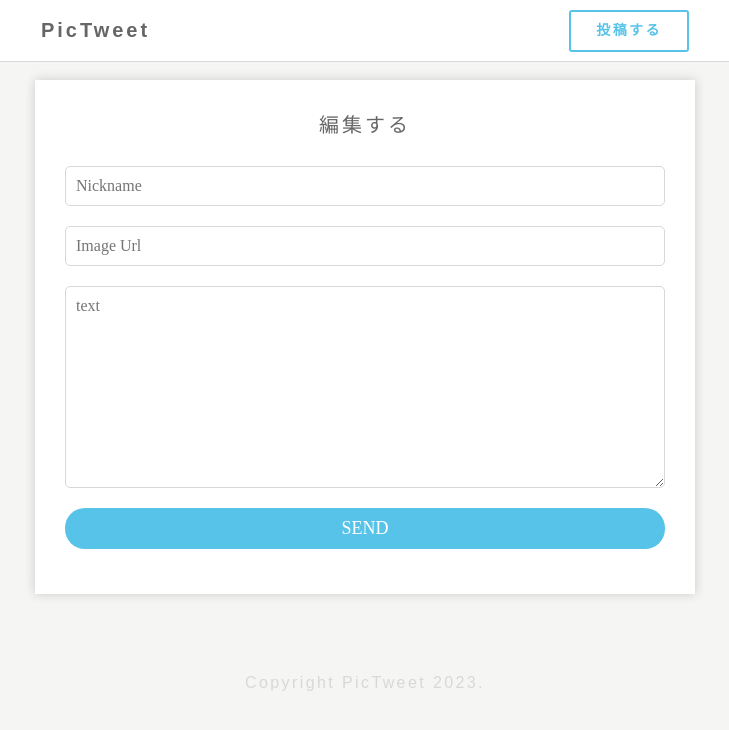
After one commit to ArgonSys/django_pictweet, a Django app: template tweets/templates/tweets_edit.html in a window 1280 px wide. The commit adds this page. Shown: the top 730 px of the page, without its empty margins (275-1004 px from the left). Run offline with Django 5.2, Linux system fonts and the light colour scheme; the template is opened without the code that fills it: values that come from a table or form of the project are taken from there, others are empty.

Commit message:
編集テンプレートの作成

```diff
--- /dev/null
+++ b/tweets/templates/tweets_edit.html
@@ -0,0 +1,16 @@
+{% extends "base.html" %}
+
+{% block main %}
+<div class="contents row">
+  <div class="container">
+    <h3>編集する</h3>
+    <form method="post">
+      {% csrf_token %}
+      {{ form.name }}
+      {{ form.image }}
+      {{ form.text }}
+      <input name="commit" type="submit" value="SEND">
+    </form>
+  </div>
+</div>
+{% endblock %}
--- a/tweets/templates/tweets_index.html
+++ b/tweets/templates/tweets_index.html
@@ -14,6 +14,9 @@
               <button type="submit">削除</button>
             </form>
           </li>
+          <li>
+            <a href="{% url 'tweets:edit' tweet.id %}">編集</a>
+          </li>
         </ul>
       </div>
       <p>{{ tweet.text }}</p>
```
